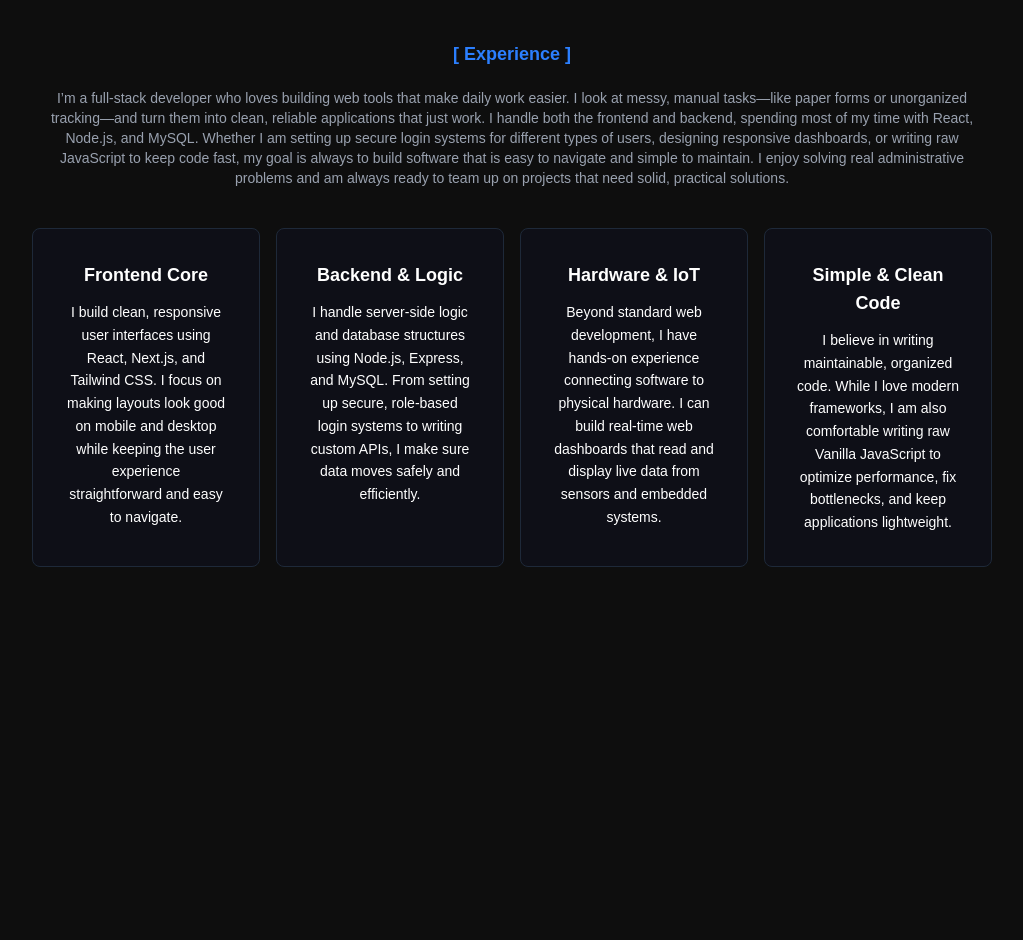
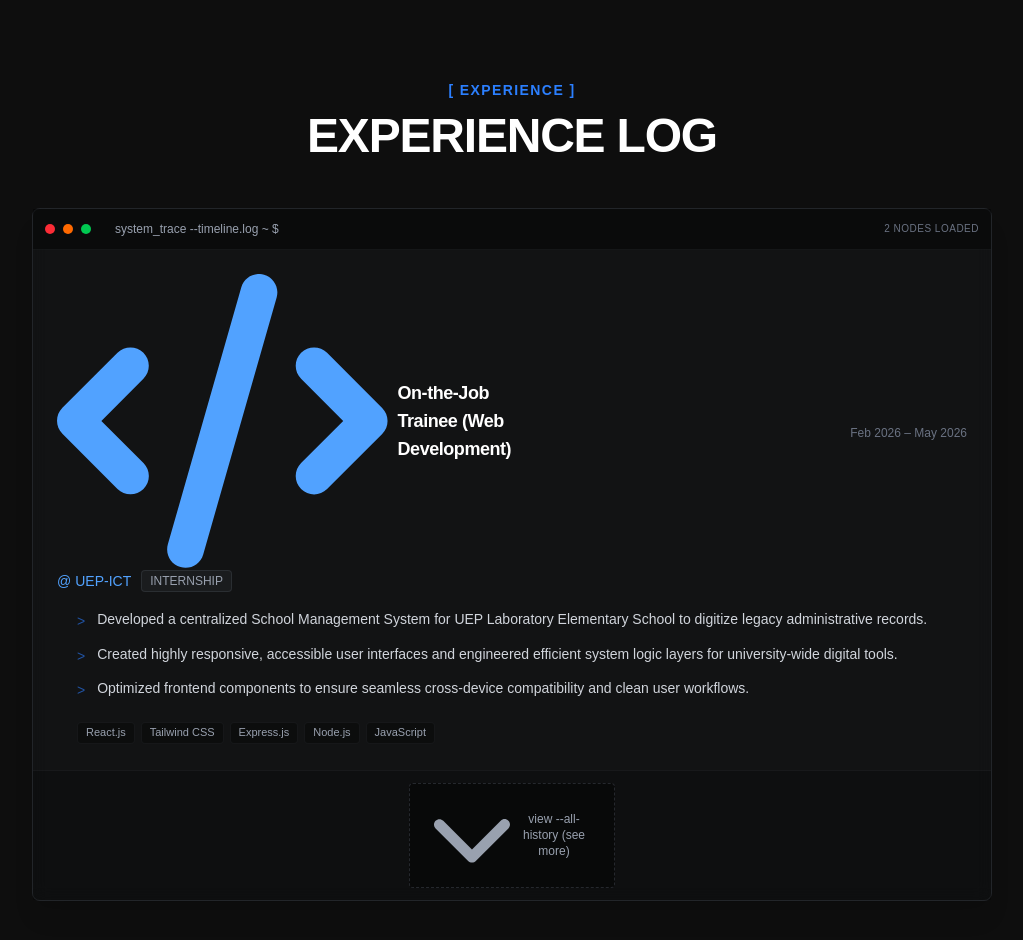
Before and after one commit to victorio222/codevic, a Next.js app: page /pages/Experience in a window 1280 px wide. Shown: the top 940 px of the page, without its empty margins (128-1151 px from the left). Before the commit the page ends 800 px from the top, so only its background shows below. Built offline with nearby package versions, Linux system fonts and the light colour scheme.

Commit message:
changes in experience section update

```diff
--- a/app/pages/Experience/page.tsx
+++ b/app/pages/Experience/page.tsx
@@ -1,59 +1,213 @@
 "use client";
 
+import React, { useState } from "react";
+import { FontAwesomeIcon } from "@fortawesome/react-fontawesome";
+import { faCode } from "@fortawesome/free-solid-svg-icons/faCode";
+import { faNetworkWired } from "@fortawesome/free-solid-svg-icons/faNetworkWired";
+import { faMicrochip } from "@fortawesome/free-solid-svg-icons/faMicrochip";
+import { faChevronDown } from "@fortawesome/free-solid-svg-icons/faChevronDown";
+import { faChevronUp } from "@fortawesome/free-solid-svg-icons/faChevronUp";
+
+interface ExperienceItem {
+  id: string;
+  role: string;
+  company: string;
+  period: string;
+  type: string;
+  icon: any;
+  highlights: string[];
+  stack: string[];
+  link?: string;
+}
+
 export default function Experience() {
+  const activeExperiences: ExperienceItem[] = [
+    {
+      id: "exp-1",
+      role: "On-the-Job Trainee (Web Development)",
+      company: "UEP-ICT",
+      period: "Feb 2026 – May 2026",
+      type: "Internship",
+      icon: faCode,
+      highlights: [
+        "Developed a centralized School Management System for UEP Laboratory Elementary School to digitize legacy administrative records.",
+        "Created highly responsive, accessible user interfaces and engineered efficient system logic layers for university-wide digital tools.",
+        "Optimized frontend components to ensure seamless cross-device compatibility and clean user workflows.",
+      ],
+      stack: [
+        "React.js",
+        "Tailwind CSS",
+        "Express.js",
+        "Node.js",
+        "JavaScript",
+      ],
+    },
+    {
+      id: "exp-2",
+      role: "Web Developer (Student Assistant)",
+      company: "UEP-ICT",
+      period: "Nov 2024 – Feb 2025",
+      type: "Institutional",
+      icon: faNetworkWired,
+      highlights: [
+        "Collaborated closely within a core development team to design, build, and deploy the UEP E-Services System, significantly improving digital accessibility for campus-wide resources.",
+        "Engineered dynamic reporting modules for official processing documents, including Personal Data Sheet (PDS) and Individual Performance Commitment & Review (IPCR) forms.",
+        "Integrated secure backend APIs to synchronize and map real-time faculty telemetry data.",
+      ],
+      stack: [
+        "React",
+        "Next.js",
+        "Tailwind CSS",
+        "REST APIs",
+        "Node.js",
+        "Git",
+      ],
+      link: "https://uephris.vercel.app/",
+    },
+  ];
+
+  // const archiveExperiences: ExperienceItem[] = [
+  //   {
+  //     id: "exp-3",
+  //     ...
+  //     link: "https://some-other-project.com" // You can add links inside archive items too!
+  //   }
+  // ];
+
+  const [showArchive, setShowArchive] = useState<boolean>(false);
+  const displayedExperiences = showArchive
+    ? [...activeExperiences]
+    : activeExperiences;
+
   return (
-    <section className="flex flex-col justify-center items-center py-10 px-10 sm:px-10 lg:px-40 md:40">
-      <h1 className="text-lg mb-5 text-blue-500 font-bold">[ Experience ]</h1>
-      <div className="text-center text-sm space-y-3">
-        <p className="text-gray-400 mb-10">
-          I’m a full-stack developer who loves building web tools that make
-          daily work easier. I look at messy, manual tasks—like paper forms or
-          unorganized tracking—and turn them into clean, reliable applications
-          that just work. I handle both the frontend and backend, spending most
-          of my time with React, Node.js, and MySQL. Whether I am setting up
-          secure login systems for different types of users, designing
-          responsive dashboards, or writing raw JavaScript to keep code fast, my
-          goal is always to build software that is easy to navigate and simple
-          to maintain. I enjoy solving real administrative problems and am
-          always ready to team up on projects that need solid, practical
-          solutions.
-        </p>
-        <div className="grid grid-cols-1 gap-4 sm:grid-cols-2 md:grid-cols-4">
-          <div className="p-8 border border-gray-800 rounded-lg bg-[#002aff09] hover:bg-[#3e5bea10] transition-all duration-300 hover:-translate-y-0.5 hover:border-transparent">
-            <h2 className="text-lg font-bold mb-3">Frontend Core</h2>
-            <p className="leading-relaxed">
-              I build clean, responsive user interfaces using React, Next.js,
-              and Tailwind CSS. I focus on making layouts look good on mobile
-              and desktop while keeping the user experience straightforward and
-              easy to navigate.
-            </p>
+    <section
+      id="experience"
+      className="flex flex-col justify-center items-center py-20 px-6 sm:px-10 lg:px-40 w-full"
+    >
+      <h1 className="text-sm mb-3 text-blue-500 font-bold tracking-widest font-mono">
+        [ EXPERIENCE ]
+      </h1>
+      <div className="text-left text-sm space-y-3 w-full">
+        <h2 className="text-white text-center text-4xl md:text-5xl font-black tracking-tight mb-12">
+          EXPERIENCE LOG
+        </h2>
+
+        <div className="flex flex-col w-full bg-gray-500/5 border border-gray-500/20 rounded-lg backdrop-blur-sm shadow-xl">
+          <div className="bg-black/40 w-full p-3 flex items-center justify-between border-b border-gray-500/10 shrink-0">
+            <div className="flex items-center gap-2">
+              <div className="w-2.5 h-2.5 rounded-full bg-red-500"></div>
+              <div className="w-2.5 h-2.5 rounded-full bg-orange-500"></div>
+              <div className="w-2.5 h-2.5 rounded-full bg-green-500"></div>
+              <p className="text-xs font-mono text-gray-400 pl-4">
+                system_trace --timeline.log ~ $
+              </p>
+            </div>
+            <div className="text-[10px] font-mono text-gray-500 uppercase tracking-wider hidden sm:block">
+              {displayedExperiences.length} Nodes Loaded
+            </div>
           </div>
-          <div className="p-8 border border-gray-800 rounded-lg bg-[#002aff09] hover:bg-[#3e5bea10] transition-all duration-300 hover:-translate-y-0.5 hover:border-transparent">
-            <h2 className="text-lg font-bold mb-3">Backend & Logic</h2>
-            <p className="leading-relaxed">
-              I handle server-side logic and database structures using Node.js,
-              Express, and MySQL. From setting up secure, role-based login
-              systems to writing custom APIs, I make sure data moves safely and
-              efficiently.
-            </p>
+
+          <div className="h-130 overflow-y-auto p-6 space-y-8 scrollbar-thin scrollbar-thumb-gray-500/20 scrollbar-track-transparent">
+            {displayedExperiences.map((exp, index) => (
+              <div
+                key={exp.id}
+                className={`flex flex-col gap-4 relative ${
+                  index !== displayedExperiences.length - 1
+                    ? "border-b border-gray-500/10 pb-8"
+                    : ""
+                }`}
+              >
+                <div className="flex flex-col sm:flex-row sm:items-center justify-between gap-1">
+                  <div>
+                    <div className="flex items-center gap-2.5">
+                      <FontAwesomeIcon
+                        icon={exp.icon}
+                        className="text-blue-400 text-xs shrink-0"
+                      />
+                      <h3 className="text-lg font-bold text-white tracking-tight">
+                        {exp.role}
+                      </h3>
+                    </div>
+                    <p className="text-blue-400 font-medium mt-0.5 text-[14px] flex items-center gap-1 flex-wrap">
+                      <span>@</span>
+                      {exp.link ? (
+                        <a
+                          href={exp.link}
+                          target="_blank"
+                          rel="noopener noreferrer"
+                          className="underline decoration-blue-500/30 hover:decoration-blue-400 hover:text-blue-300 transition-all inline-flex items-center gap-1 group/link"
+                        >
+                          {exp.company}
+                          <svg
+                            className="w-3 h-3 text-blue-500/70 group-hover/link:text-blue-400 transition-colors"
+                            fill="none"
+                            viewBox="0 0 24 24"
+                            stroke="currentColor"
+                          >
+                            <path
+                              strokeLinecap="round"
+                              strokeLinejoin="round"
+                              strokeWidth="2.5"
+                              d="M10 6H6a2 2 0 00-2 2v10a2 2 0 002 2h10a2 2 0 002-2v-4M14 4h6m0 0v6m0-6L10 14"
+                            />
+                          </svg>
+                        </a>
+                      ) : (
+                        <span>{exp.company}</span>
+                      )}
+                      <span className="text-xs px-2 py-0.5 ml-1.5 rounded bg-gray-500/10 text-gray-400 border border-gray-500/20 font-mono font-normal uppercase">
+                        {exp.type}
+                      </span>
+                    </p>
+                  </div>
+                  <div className="text-left sm:text-right font-mono text-xs text-gray-500">
+                    {exp.period}
+                  </div>
+                </div>
+
+                <div className="space-y-2.5 pl-5">
+                  {exp.highlights.map((bullet, idx) => (
+                    <div
+                      key={idx}
+                      className="flex gap-3 text-gray-300 text-[14px] leading-relaxed"
+                    >
+                      <span className="font-mono text-blue-500/60 select-none mt-0.5 shrink-0">
+                        &gt;
+                      </span>
+                      <p>{bullet}</p>
+                    </div>
+                  ))}
+                </div>
+
+                <div className="flex flex-wrap gap-1.5 pl-5 pt-1">
+                  {exp.stack.map((tech, idx) => (
+                    <span
+                      key={idx}
+                      className="text-[11px] px-2 py-0.5 bg-black/30 border border-gray-500/10 rounded font-mono text-gray-400"
+                    >
+                      {tech}
+                    </span>
+                  ))}
+                </div>
+              </div>
+            ))}
           </div>
-          <div className="p-8 border border-gray-800 rounded-lg bg-[#002aff09] hover:bg-[#3e5bea10] transition-all duration-300 hover:-translate-y-0.5 hover:border-transparent">
-            <h2 className="text-lg font-bold mb-3">Hardware & IoT</h2>
-            <p className="leading-relaxed">
-              Beyond standard web development, I have hands-on experience
-              connecting software to physical hardware. I can build real-time
-              web dashboards that read and display live data from sensors and
-              embedded systems.
-            </p>
-          </div>
-          <div className="p-8 border border-gray-800 rounded-lg bg-[#002aff09] hover:bg-[#3e5bea10] transition-all duration-300 hover:-translate-y-0.5 hover:border-transparent">
-            <h2 className="text-lg font-bold mb-3">Simple & Clean Code</h2>
-            <p className="leading-relaxed">
-              I believe in writing maintainable, organized code. While I love
-              modern frameworks, I am also comfortable writing raw Vanilla
-              JavaScript to optimize performance, fix bottlenecks, and keep
-              applications lightweight.
-            </p>
+
+          <div className="p-3 bg-black/20 border-t border-gray-500/10 flex items-center justify-center shrink-0">
+            <button
+              onClick={() => setShowArchive(!showArchive)}
+              className="px-6 py-2 border border-dashed border-gray-500/30 hover:border-blue-500/50 bg-black/40 hover:bg-blue-500/5 rounded text-xs font-mono text-gray-400 hover:text-blue-400 transition-all cursor-pointer flex items-center gap-2"
+            >
+              <FontAwesomeIcon
+                icon={showArchive ? faChevronUp : faChevronDown}
+                className="text-[10px]"
+              />
+              <span>
+                {showArchive
+                  ? "sys --collapse-archive"
+                  : "view --all-history (see more)"}
+              </span>
+            </button>
           </div>
         </div>
       </div>
```
